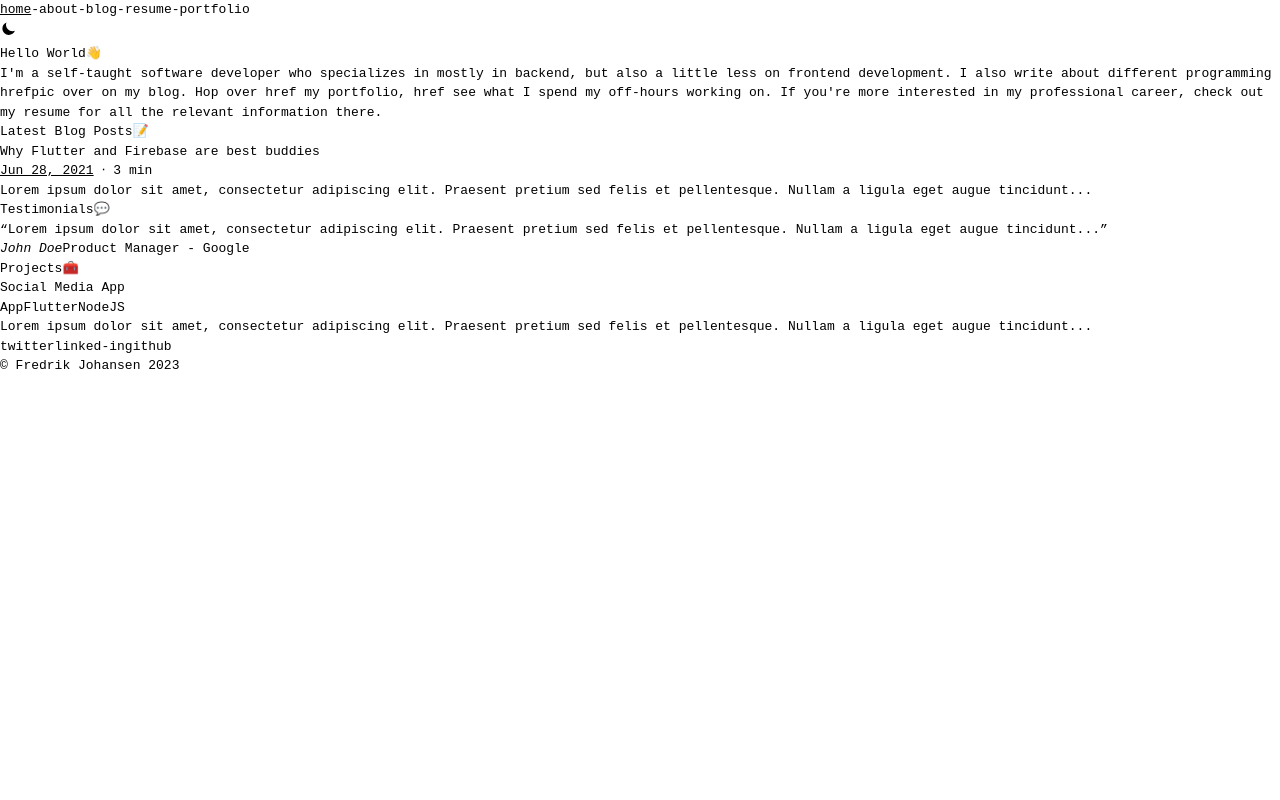
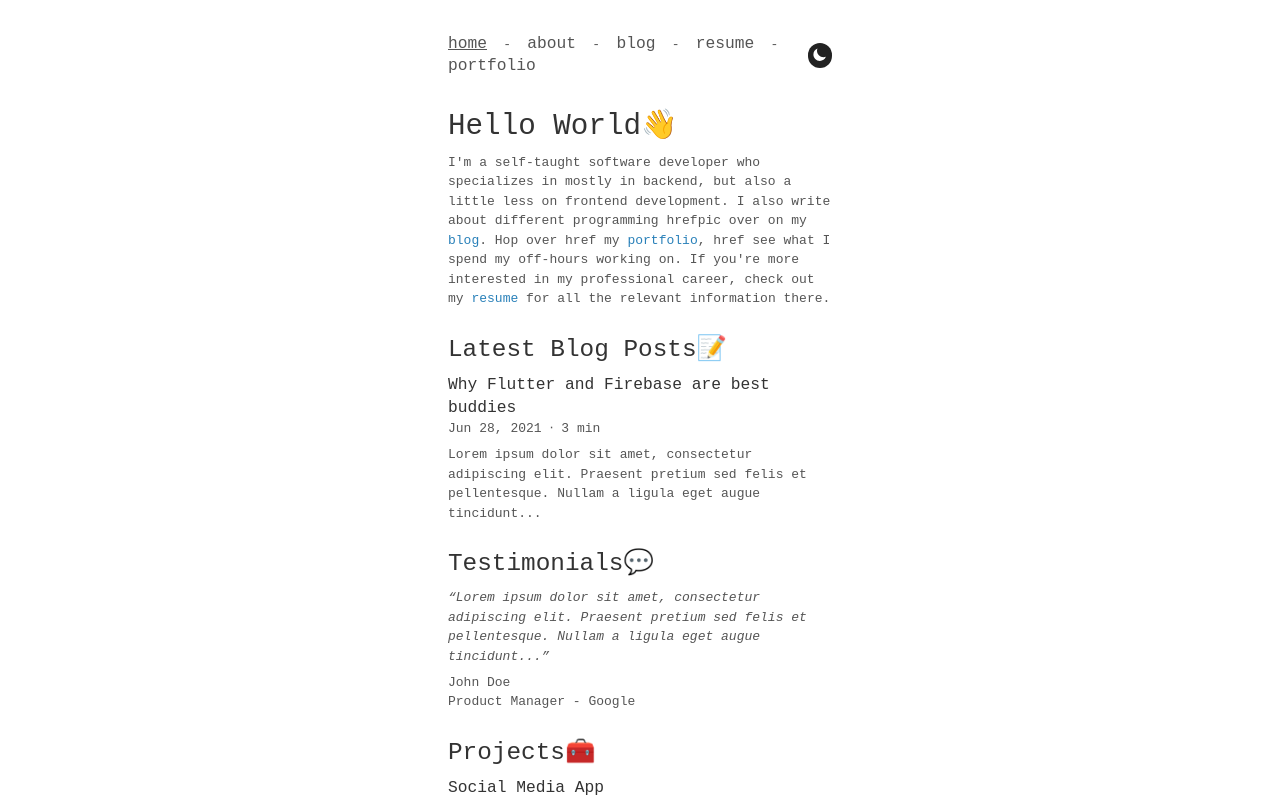
Before and after one commit to fredrikj31/portfolio, a Next.js app: page / in a window 1280 px wide. Shown: the top 800 px of the page. Built offline with nearby package versions, Linux system fonts and the light colour scheme.

Commit message:
chore(tailwind): updates tailwind config with new folder structure

```diff
--- a/tailwind.config.ts
+++ b/tailwind.config.ts
@@ -2,9 +2,9 @@
 
 const config: Config = {
   content: [
-    "./pages/**/*.{js,ts,jsx,tsx,mdx}",
-    "./components/**/*.{js,ts,jsx,tsx,mdx}",
-    "./app/**/*.{js,ts,jsx,tsx,mdx}",
+    "./src/pages/**/*.{js,ts,jsx,tsx,mdx}",
+    "./src/components/**/*.{js,ts,jsx,tsx,mdx}",
+    "./src/app/**/*.{js,ts,jsx,tsx,mdx}",
   ],
   darkMode: "class",
   theme: {
```
